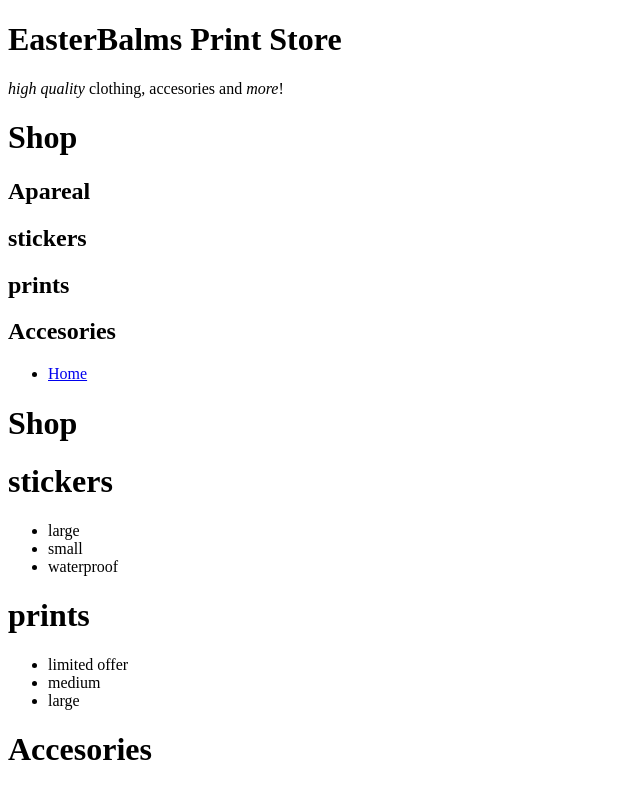
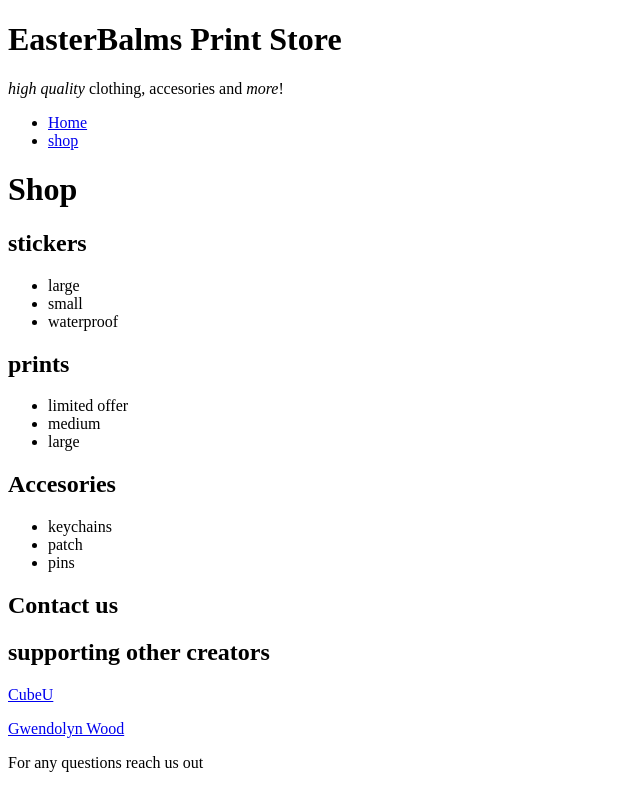
Before and after one commit to EasterBalm/dwdd1600, a plain HTML site: page 03hand-coding/store.html in a window 1280 px wide. Shown: the top 785 px of the page, without its empty margins (0-640 px from the left). Drawn offline with Linux system fonts and the light colour scheme.

Commit message:
Add files via upload

```diff
--- a/03hand-coding/store.html
+++ b/03hand-coding/store.html
@@ -13,39 +13,32 @@
         <header>
             <h1>EasterBalms Print Store</h1>
             <p><i>high quality</i> clothing, accesories and <i>more</i>!</p>
-            <h1>Shop</h1>
-            <h2>Apareal</h2>
-            <h2>stickers</h2>
-            <h2>prints</h2>
-            <h2>Accesories</h2>
         </header>
         <!-- start of the navigation -->
         <nav>
             <ul>
                 <li><a href="index.html">Home</a></li>
+                <li><a href="shop.html">shop</a></li>
             </ul>
         </nav>
         <!-- start of the page content -->
       <main>
           <h1>Shop</h1>
-
-
-
-            <h1>stickers</h1>
+            <h2>stickers</h2>
            <ul>
             <li>large</li>
             <li>small</li>
             <li>waterproof</li>
            </ul>
 
-            <h1>prints</h1>
+            <h2>prints</h2>
             <ul>
             <li>limited offer</li>
             <li>medium</li>
             <li>large</li>
             </ul>
 
-            <h1>Accesories</h1>
+            <h2>Accesories</h2>
             <ul>
             <li>keychains</li>
             <li>patch</li>
```
